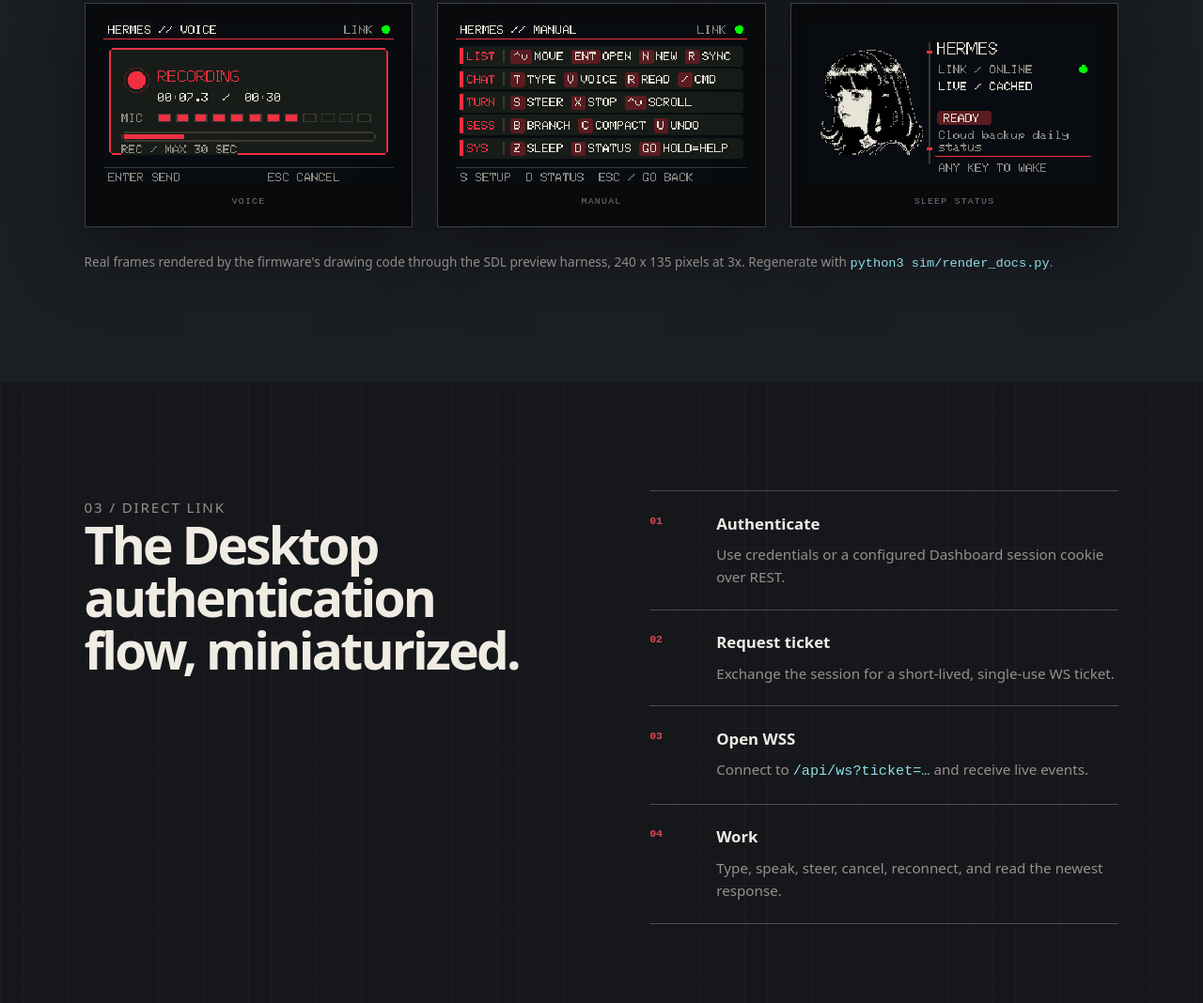
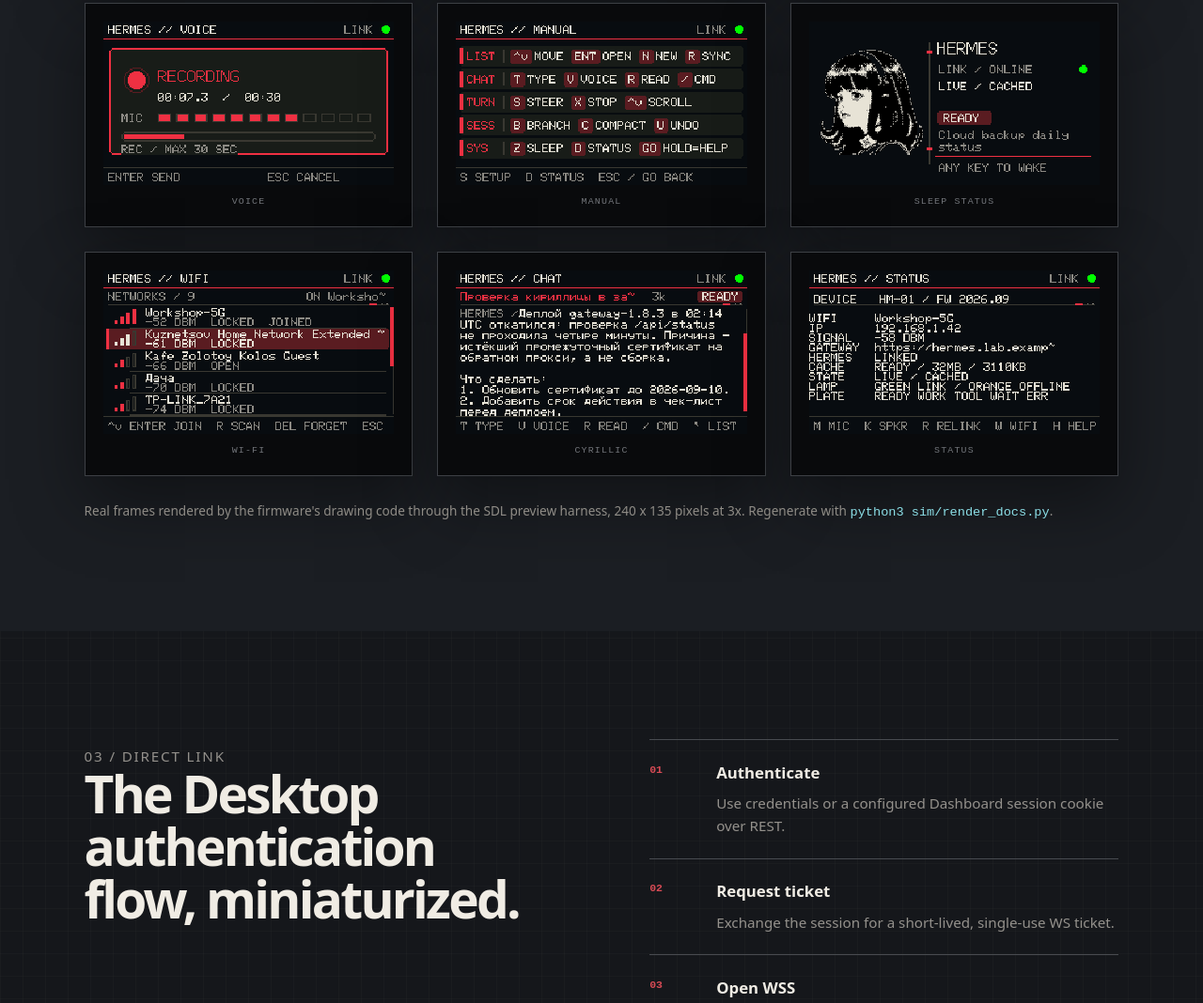
Before and after one commit to m0rg0t/cardputer-hermes-terminal, a plain HTML site: page site/index.html in a window 1280 px wide. Shown: the part 2417-3485 px from the top of the page at 94% size. Drawn offline with Linux system fonts and the light colour scheme.

Commit message:
Site and README: add Wi-Fi, Cyrillic, and Status frames; real OG image
The interface section and README grid gain the Wi-Fi list, the Russian
chat, and the Status page, all rendered by the preview harness. The
social preview (site/assets/og.png) is rebuilt from real frames instead
of the hand-drawn mock-up.

Claude-Session: https://claude.ai/code/session_01Sci3RK4DQBHuAvq2gsccMu

```diff
--- a/site/index.html
+++ b/site/index.html
@@ -72,6 +72,9 @@
         <figure><img src="assets/screens/recording.png" width="720" height="405" alt="Voice recording with a twelve segment level meter" loading="lazy"><figcaption>VOICE</figcaption></figure>
         <figure><img src="assets/screens/help-manual.png" width="720" height="405" alt="On-device key manual" loading="lazy"><figcaption>MANUAL</figcaption></figure>
         <figure><img src="assets/screens/sleep-ready.png" width="720" height="405" alt="Hermes portrait sleep screen" loading="lazy"><figcaption>SLEEP STATUS</figcaption></figure>
+        <figure><img src="assets/screens/wifi-list.png" width="720" height="405" alt="Wi-Fi networks listed by signal with joined and saved markers" loading="lazy"><figcaption>WI-FI</figcaption></figure>
+        <figure><img src="assets/screens/chat-cyrillic.png" width="720" height="405" alt="Russian Hermes reply rendered with the built-in Cyrillic glyphs" loading="lazy"><figcaption>CYRILLIC</figcaption></figure>
+        <figure><img src="assets/screens/help-status.png" width="720" height="405" alt="Status page with network details and indicator legend" loading="lazy"><figcaption>STATUS</figcaption></figure>
       </div>
       <p class="shots-note">Real frames rendered by the firmware's drawing code through the SDL preview harness, 240 x 135 pixels at 3x. Regenerate with <code>python3 sim/render_docs.py</code>.</p>
     </section>
```
Also changed, not shown: site/assets/og.png, 1 other file.
